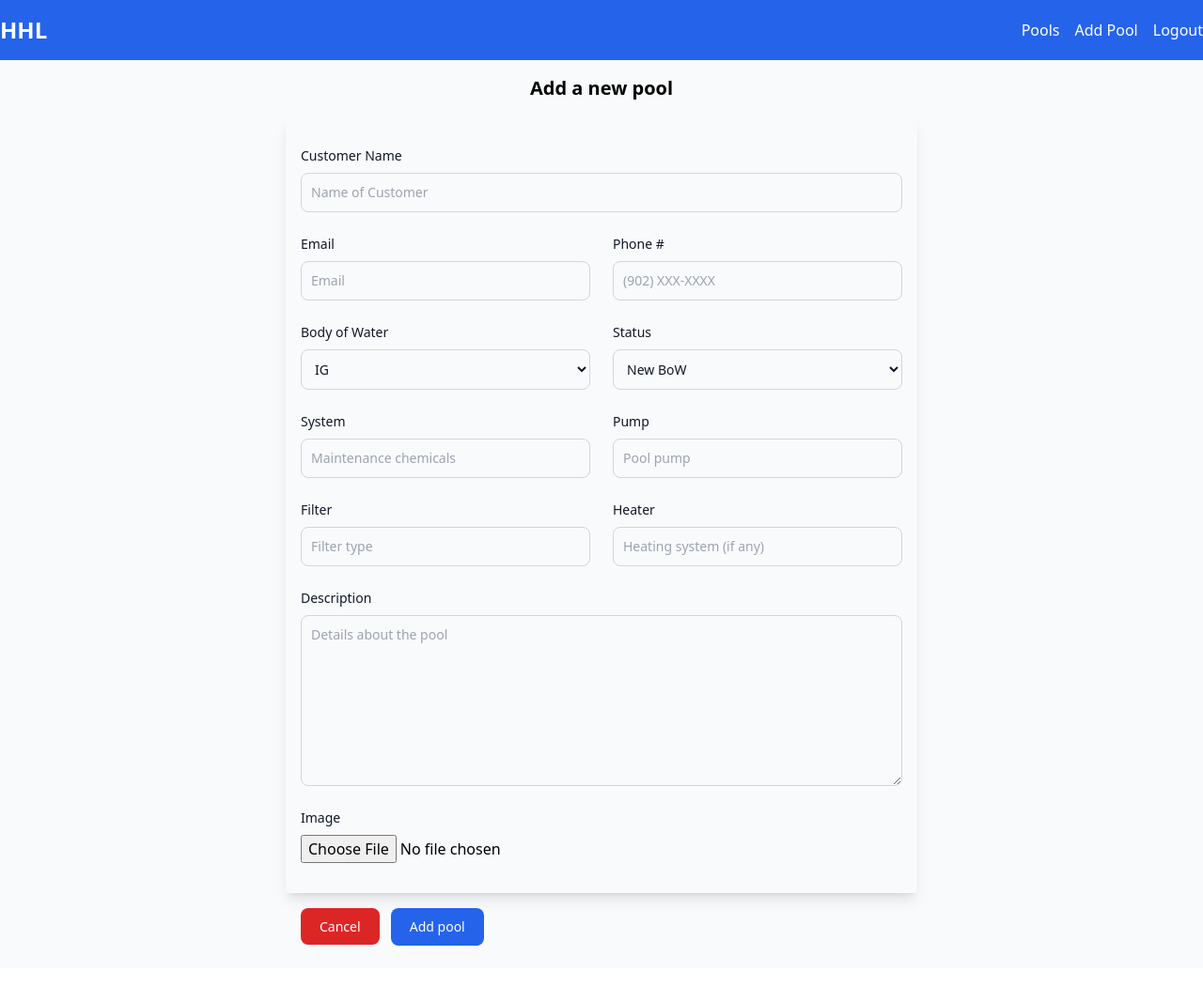
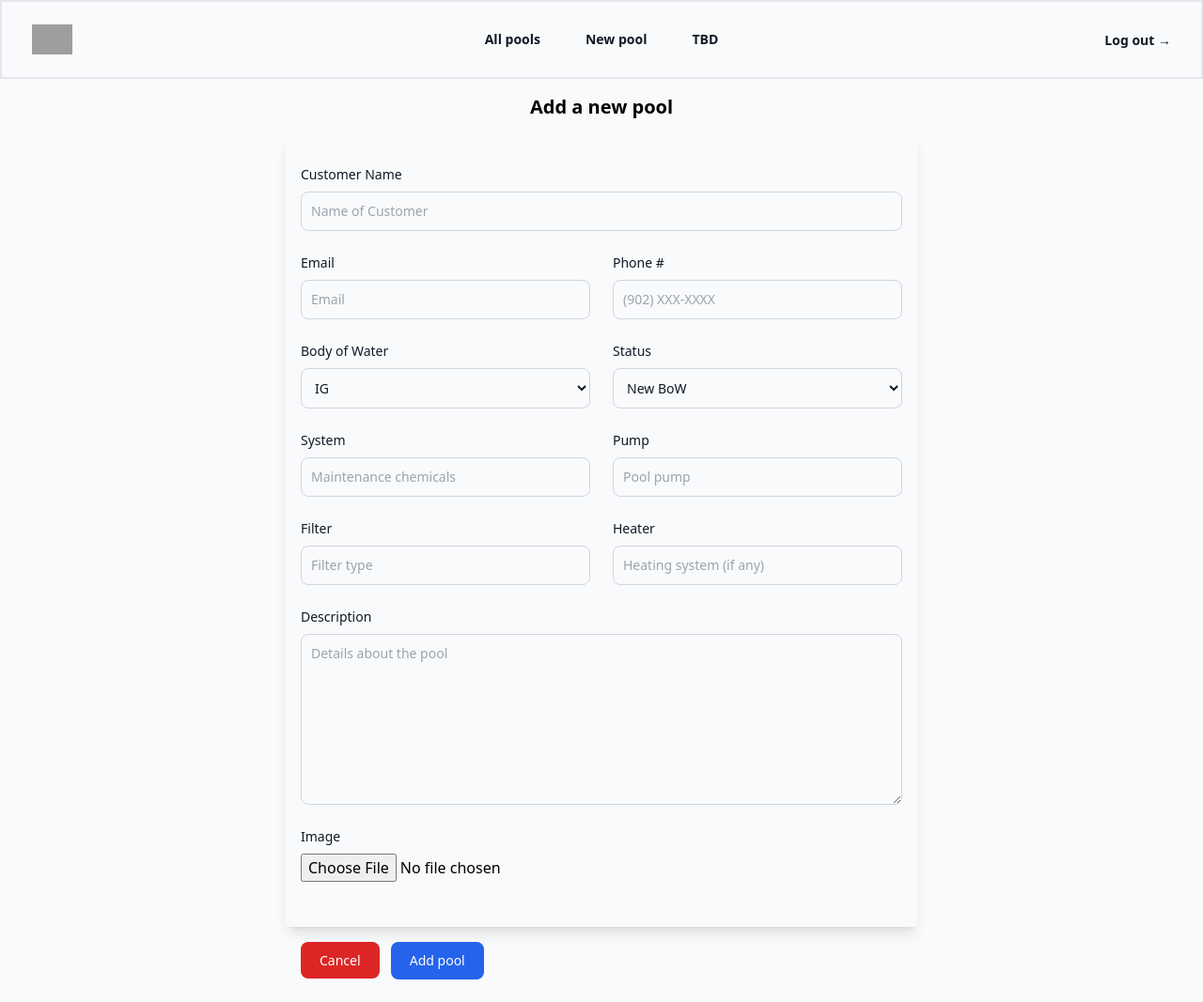
Before and after one commit to abdvlla/problem-pool-db, a Node server app: page /pools/new in a window 1280 px wide. Shown: the whole page at 94% size. Before the commit the page ends 1007 px from the top, so only its background shows below. Run offline with Node 20, Linux system fonts and the light colour scheme; the visitor is signed in with stand-in values (Sample User, id 1); style sheets or scripts are compiled from the project's sources; some libraries are stand-ins or nearby versions; grey boxes are pictures that could not be loaded.

Commit message:
Style changes , new header

```diff
--- a/models/pool.js
+++ b/models/pool.js
@@ -12,12 +12,10 @@ const poolSchema = new mongoose.Schema({
 
   number: {
     type: String,
-    required: true,
   },
 
   email: {
     type: String,
-    required: true,
   },
 
   bodyOfWater: {
--- a/routes/pools.js
+++ b/routes/pools.js
@@ -178,12 +178,23 @@ async function renderFormPage(res, pool, form, hasError = false) {
 }
 
 function saveCover(pool, coverEncoded) {
-  if (coverEncoded == null) return
-  const cover = JSON.parse(coverEncoded)
-  if (cover != null && imageMimeTypes.includes(cover.type)) {
-    pool.coverImage = new Buffer.from(cover.data, 'base64')
-    pool.coverImageType = cover.type
+  if (!coverEncoded) return; // If no cover image is provided, exit function
+
+  try {
+    const cover = JSON.parse(coverEncoded);
+    if (cover && imageMimeTypes.includes(cover.type)) {
+      pool.coverImage = Buffer.from(cover.data, 'base64');
+      pool.coverImageType = cover.type;
+    } else {
+      throw new Error('Invalid cover image data');
+    }
+  } catch (err) {
+    // If parsing as JSON fails, assume coverEncoded is the filename
+    pool.coverImageName = coverEncoded; // Assign the filename directly
+    console.error(err);
+    // Handle error gracefully, e.g., log it or display a message to the user
   }
 }
 
+
 module.exports = router;
--- a/views/index.ejs
+++ b/views/index.ejs
@@ -1 +1 @@
-<h1 class="text-blue-500 text-5xl text-center">Hello world</h1>
+<h1 class=" text-5xl text-center">Home Page</h1>
--- a/views/layouts/layout.ejs
+++ b/views/layouts/layout.ejs
@@ -1,5 +1,5 @@
 <!DOCTYPE html>
-<html class="bg-gray-50" lang="en">
+<html class="bg-gray-50 scroll-smooth font-sans" lang="en">
 
 <head>
   <meta charset="UTF-8">
--- a/views/partials/deleteForm.ejs
+++ b/views/partials/deleteForm.ejs
@@ -1,3 +1,5 @@
 <form method="POST" action="<%= url %>?_method=DELETE">
-    <button class="btn btn-danger" type="submit">Delete</button>
-  </form>
+  <button
+    class="text-white bg-red-600 hover:bg-red-800 focus:ring-4 focus:ring-red-300 font-medium rounded-lg text-sm px-5 py-2.5 me-2 mb-2 dark:bg-red-600 dark:hover:bg-red-700 focus:outline-none dark:focus:ring-red-800"
+    type="submit" onclick="return confirm('Are you sure you want to delete this item?');">Delete</button>
+</form>
--- a/views/partials/header.ejs
+++ b/views/partials/header.ejs
@@ -1,16 +1,29 @@
-<header class="bg-blue-600 text-white">
-  <nav class="container mx-auto py-4">
-    <div class="flex items-center justify-between">
-      <a href="/" class="text-2xl font-semibold">HHL</a>
-      <ul class="flex space-x-4">
-        <li><a href="/pools" class="hover:underline">Pools</a></li>
-        <li><a href="/pools/new" class="hover:underline">Add Pool</a></li>
-        <li>
-          <form id="logout-form" action="/logout?_method=DELETE" method="POST">
-            <button type="submit" class="hover:underline">Logout</button>
-          </form>
-        </li>
-      </ul>
+<header class="bg-gray-50 border-solid border-2 sticky top-0 z-50">
+  <nav class="mx-auto flex max-w-7xl items-center justify-between p-6 lg:px-8" aria-label="Global">
+    <div class="flex lg:flex-1">
+      <a href="/" class="-m-1.5 p-1.5">
+        <span class="sr-only">HHL Home</span>
+        <img class="h-8 w-auto" src="https://poolsuppliesnovascotia.pro/cdn/shop/files/Logo_e26ade37-5699-44c7-831e-4e21036feb4e.jpg?v=1711477056&width=300" alt="">
+      </a>
+    </div>
+    <div class="flex lg:hidden">
+      <button type="button" class="-m-2.5 inline-flex items-center justify-center rounded-md p-2.5 text-gray-700">
+        <span class="sr-only">Open main menu</span>
+        <svg class="h-6 w-6" fill="none" viewBox="0 0 24 24" stroke-width="1.5" stroke="currentColor" aria-hidden="true">
+          <path stroke-linecap="round" stroke-linejoin="round" d="M3.75 6.75h16.5M3.75 12h16.5m-16.5 5.25h16.5" />
+        </svg>
+      </button>
+    </div>
+    <div class="hidden lg:flex lg:gap-x-12">
+
+      <a href="/pools" class="text-sm font-semibold leading-6 text-gray-900">All pools</a>
+      <a href="/pools/new" class="text-sm font-semibold leading-6 text-gray-900">New pool</a>
+      <a href="#" class="text-sm font-semibold leading-6 text-gray-900 ">TBD</a>
+    </div>
+    <div class="hidden lg:flex lg:flex-1 lg:justify-end">
+      <form id="logout-form" action="/logout?_method=DELETE" method="POST">
+      <button href="#" class="text-sm font-semibold leading-6 text-gray-900">Log out <span aria-hidden="true">&rarr;</span></button>
+    </form>
     </div>
   </nav>
 </header>
--- a/views/pools/_form_fields.ejs
+++ b/views/pools/_form_fields.ejs
@@ -79,8 +79,25 @@
             </div>
             <div class="sm:col-span-2">
                 <label for="cover" class="block mb-2 text-sm font-medium text-gray-900 dark:text-white">Image</label>
-                <input type="file" name="cover" class="">
+                <input type="file" name="cover" id="cover" class="">
+                <img id="cover-preview" src="<%= pool.coverImagePath %>" class="py-2">
             </div>
         </div>
     </div>
 </section>
+
+<script>
+    const coverInput = document.getElementById('cover');
+    const coverPreview = document.getElementById('cover-preview');
+
+    coverInput.addEventListener('change', function(event) {
+        const file = event.target.files[0];
+        const reader = new FileReader();
+
+        reader.onload = function(e) {
+            coverPreview.src = e.target.result;
+        };
+
+        reader.readAsDataURL(file);
+    });
+</script>
--- a/views/pools/index.ejs
+++ b/views/pools/index.ejs
@@ -1,4 +1,4 @@
-<h1 class="text-center text-4xl py-4 font-semibold">All customer pools</h1>
+<h1 class="text-center text-xl py-4 font-bold">All customer pools</h1>
 <div class="content-center py-4 px-4 mx-auto max-w-screen-xl relative overflow-x-auto shadow-md sm:rounded-lg">
   <form action="pools" method="GET">
     <table class="table-auto border-x border-b w-full">
```
Also changed, not shown: views/pools/show.ejs (+24 -9 lines).
